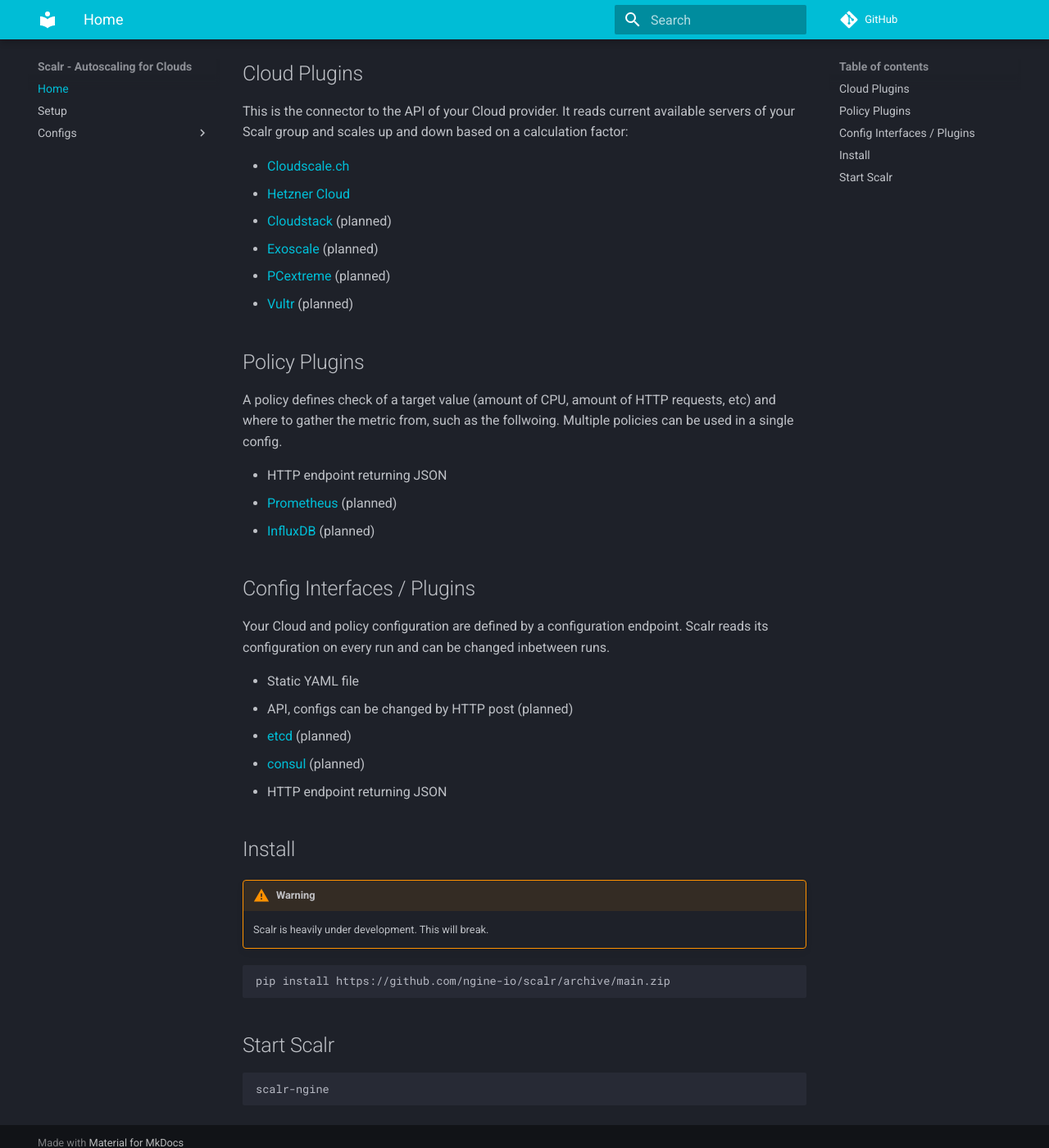
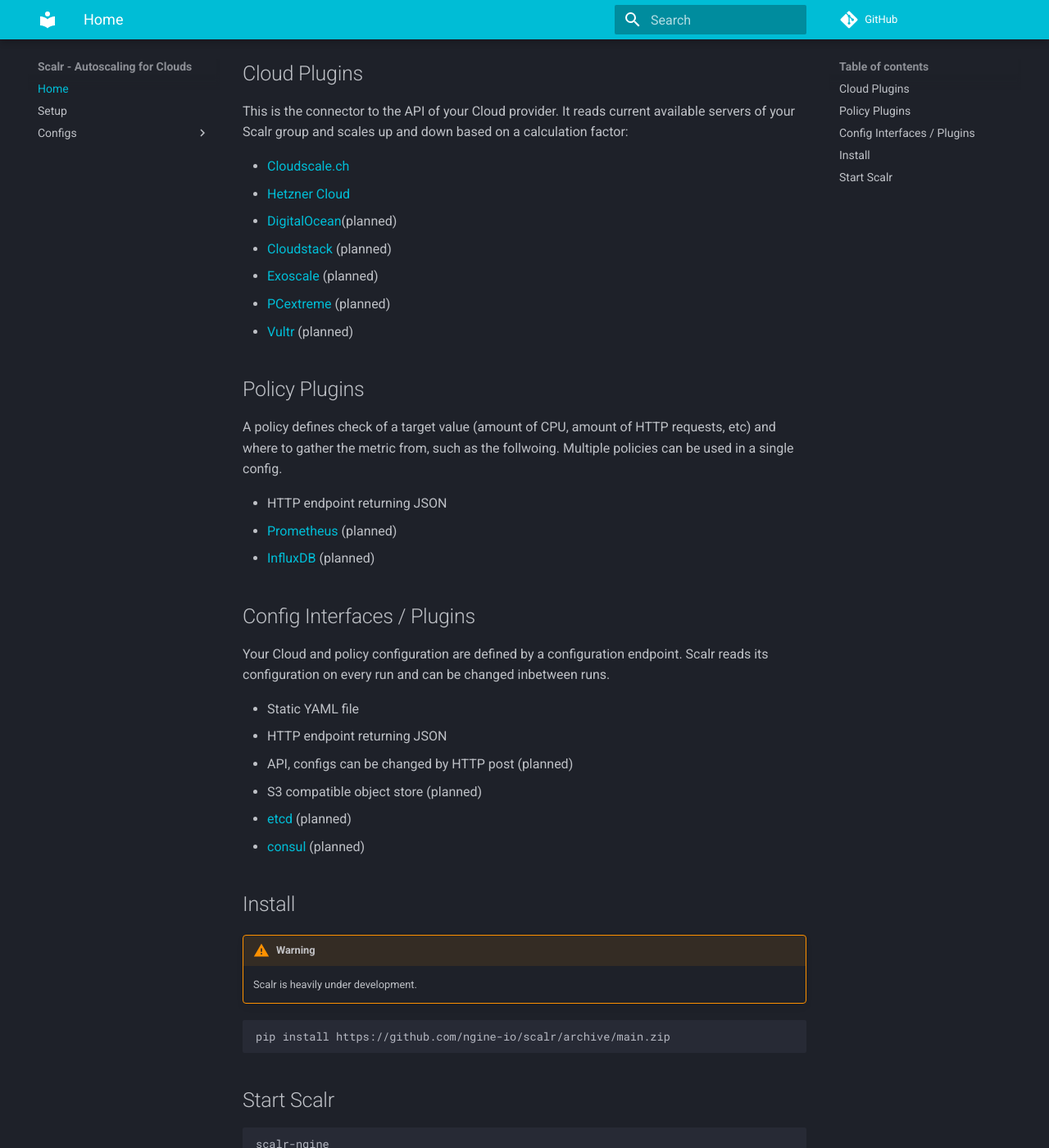
Before and after one commit to ngine-io/scalr, an MkDocs documentation site: the page built from docs/index.md, in a window 1280 px wide and 1400 px high, scrolled down 199 px. Shown: the whole window at 82% size. Built offline with MkDocs 1.6.1 and Material for MkDocs 9.7.7, drawn with Linux system fonts in a browser that asks for light colours; comment, search, counter and statistics services are not loaded.

Commit message:
doc: add digital ocean

````diff
--- a/docs/index.md
+++ b/docs/index.md
@@ -6,8 +6,9 @@
 
 This is the connector to the API of your Cloud provider. It reads current available servers of your Scalr group and scales up and down based on a calculation factor:
 
-- [Cloudscale.ch](https://www.cloudscale.ch/)
+- [Cloudscale.ch](https://www.cloudscale.ch)
 - [Hetzner Cloud](https://www.hetzner.com/cloud)
+- [DigitalOcean](https://www.digitalocean.com)(planned)
 - [Cloudstack](https://cloudstack.apache.org) (planned)
 - [Exoscale](https://www.exoscale.com) (planned)
 - [PCextreme](https://www.pcextreme.com) (planned)
@@ -26,16 +27,16 @@
 Your Cloud and policy configuration are defined by a configuration endpoint. Scalr reads its configuration on every run and can be changed inbetween runs.
 
 - Static YAML file
+- HTTP endpoint returning JSON
 - API, configs can be changed by HTTP post (planned)
+- S3 compatible object store (planned)
 - [etcd](https://etcd.io) (planned)
 - [consul](https://www.consul.io) (planned)
-- HTTP endpoint returning JSON
 
 ## Install
 
 !!! warning
-    Scalr is heavily under development. This will break.
-
+    Scalr is heavily under development.
 
 ```shell
 pip install https://github.com/ngine-io/scalr/archive/main.zip
````
